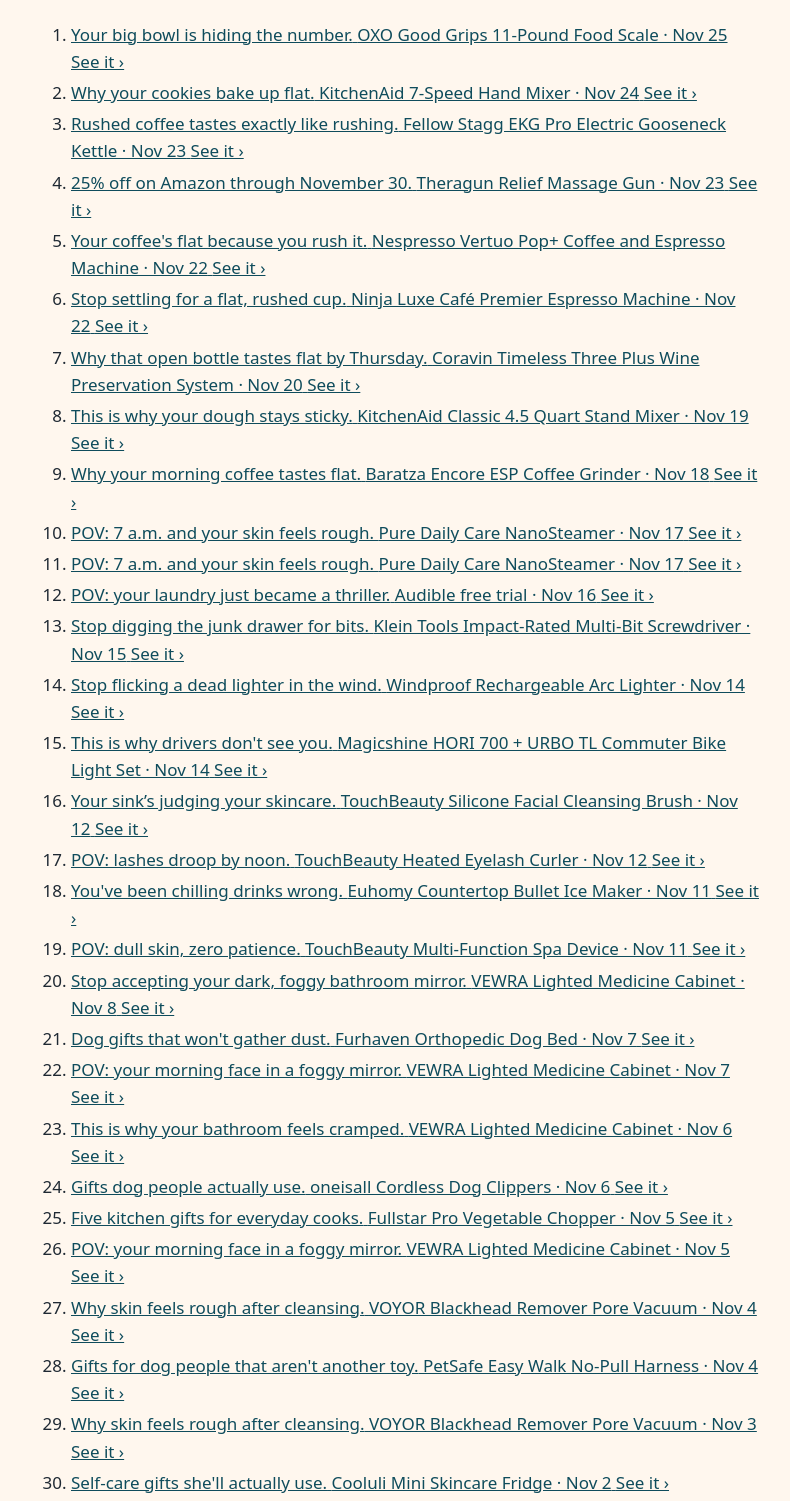
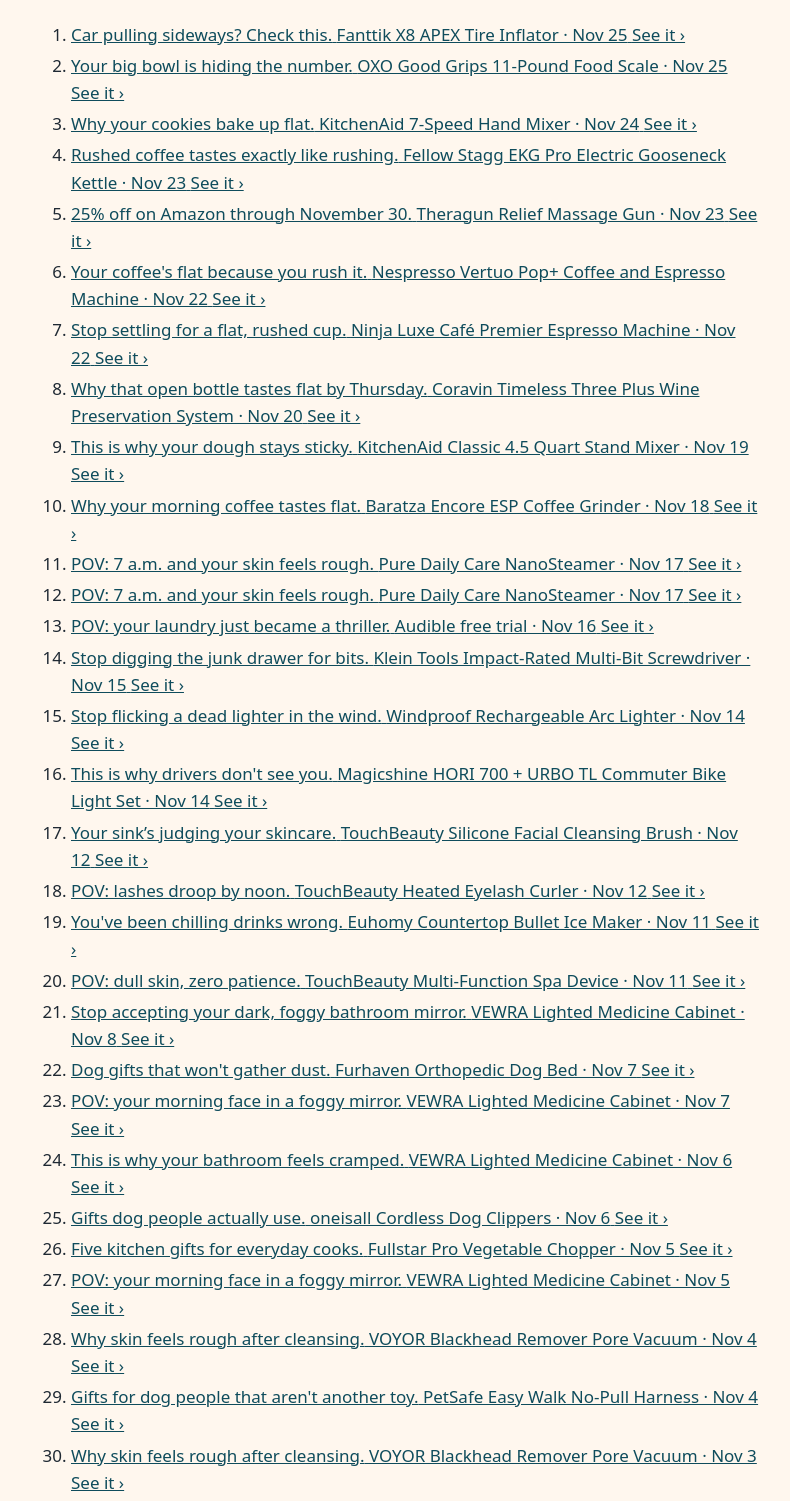
Before and after one commit to cleverfindsall-hue/cleverfindsall-hue.github.io, a plain HTML site: page youtube.html in a window 1280 px wide. Shown: the part 199-1700 px from the top of the page, without its empty margins (245-1035 px from the left). Drawn offline with Linux system fonts and the light colour scheme.

Commit message:
Update link-in-bio pages

```diff
--- a/youtube.html
+++ b/youtube.html
@@ -15,6 +15,15 @@
     <p class="updated">Newest first. Tap the one from the video you just watched.</p>
 
     <ol class="finds">
+
+      <li>
+        <a class="find" href="https://www.amazon.com/dp/B0DFXRSFTV?tag=cleverfindsal-20" rel="sponsored noopener" target="_blank">
+
+          <span class="find-hook">Car pulling sideways? Check this.</span>
+          <span class="find-meta">Fanttik X8 APEX Tire Inflator · Nov 25</span>
+          <span class="find-go">See it ›</span>
+        </a>
+      </li>
 
       <li>
         <a class="find" href="https://www.amazon.com/dp/B079D9B82W?tag=cleverfindsal-20" rel="sponsored noopener" target="_blank">
@@ -277,15 +286,6 @@
         </a>
       </li>
 
-      <li>
-        <a class="find" href="https://www.amazon.com/dp/B01G7IL5ZM?tag=cleverfindsal-20" rel="sponsored noopener" target="_blank">
-
-          <span class="find-hook">Self-care gifts she&#39;ll actually use.</span>
-          <span class="find-meta">Cooluli Mini Skincare Fridge · Nov 2</span>
-          <span class="find-go">See it ›</span>
-        </a>
-      </li>
-
     </ol>
 
     <p class="note"><strong>#ad · Affiliate disclosure:</strong> these are affiliate links. If you buy
```
